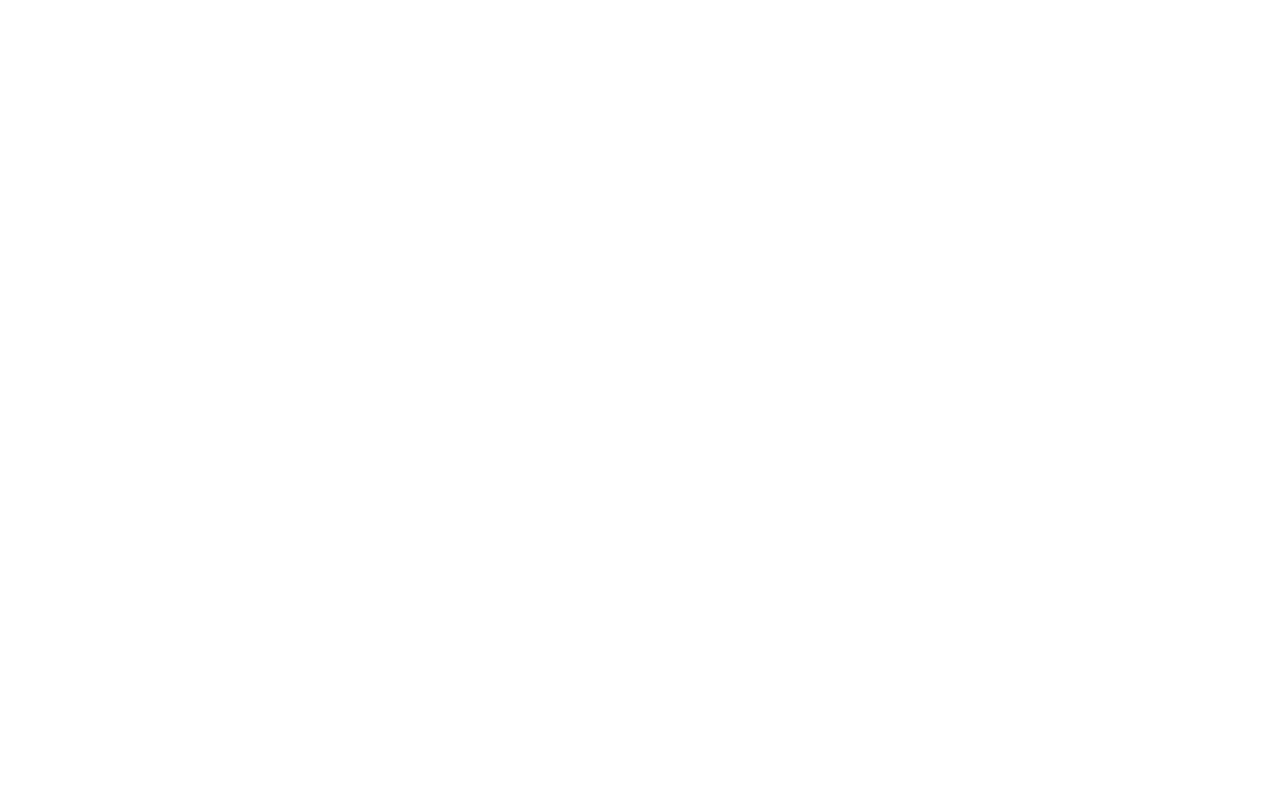
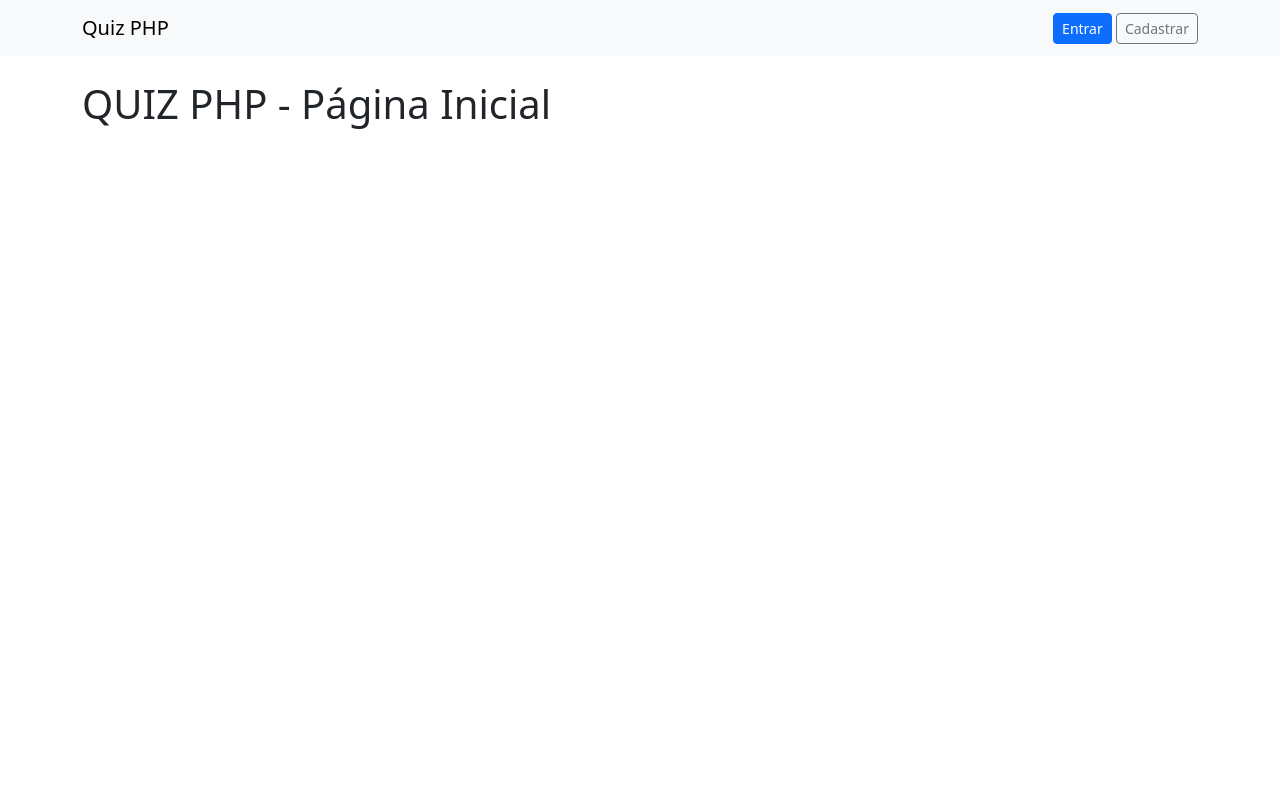
Before and after one commit to jhmoreira/quiz-php, a PHP site: page / in a window 1280 px wide. Before the commit the page is empty. Run offline with PHP 8.4, Linux system fonts and the light colour scheme.

Commit message:
:tada: Initial project structure

```diff
--- a/public/index.php
+++ b/public/index.php
@@ -1,20 +1,6 @@
 <?php
-define('DB_HOST', 'localhost');
-define('DB_NAME', 'quiz');
-define('DB_USER', 'root');
-define('DB_PASSWORD', '');
-
-$options = [
-    PDO::ATTR_ERRMODE => PDO::ERRMODE_EXCEPTION,
-    PDO::ATTR_DEFAULT_FETCH_MODE => PDO::FETCH_ASSOC,
-    PDO::ATTR_EMULATE_PREPARES => false,
-];
-
-try{
-    $pdo = new PDO("mysql:host=". DB_HOST. ";charset= utf8mb4", DB_USER, DB_PASSWORD,$options);
-}catch(PDOException $e){
-    $pdo = NULL;
-}
-
-
+require_once __DIR__ . "/../resources/layout/header.php";
 ?>
+<h1>QUIZ PHP - Página Inicial</h1>
+<?php
+require_once __DIR__ . "/../resources/layout/footer.php";
--- /dev/null
+++ b/resources/css/style.css
@@ -0,0 +1,3 @@
+body{
+    padding-bottom: 40px;
+}
--- /dev/null
+++ b/resources/layout/footer.php
@@ -0,0 +1,4 @@
+</div>
+<script src = ""></script>
+</body>
+</html>
--- /dev/null
+++ b/resources/layout/header.php
@@ -0,0 +1,29 @@
+<?php
+if(session_status()===PHP_SESSION_NONE){
+    session_start();
+}
+?>
+
+<!DOCTYPE html>
+<html>
+    <head>
+        <meta charset="utf-8">
+        <title>QUIZ PHP</title>
+        <link href="https://cdn.jsdelivr.net/npm/bootstrap@5.3.8/dist/css/bootstrap.min.css" rel="stylesheet" integrity="sha384-sRIl4kxILFvY47J16cr9ZwB07vP4J8+LH7qKQnuqkuIAvNWLzeN8tE5YBujZqJLB" crossorigin="anonymous">
+        <link rel="stylesheet" href="resources/css/style.css">
+    </head>
+    <body>
+        <nav class="navbar navbar-expand-lg navbar-light bg-light mb-4">
+            <div class="container">
+                <a href="/index.php" class="navbar-brand">Quiz PHP</a>
+                <div>
+            <?php if(isset($_SESSION['user_id'])):?>
+                <a href="/public/logout.php" class="btn btn-sm btn-outline-primary">Sair</a>
+                <?php else: ?>
+                    <a href="/public/login.php" class="btn btn-sm btn-primary">Entrar</a>
+                    <a href="/public/register.php" class="btn btn-sm btn-outline-secondary">Cadastrar</a>
+                <?php endif;?>
+               </div>
+            </div>
+        </nav>
+        <div class="container">
```
Also changed, not shown: config/database.php (added, +20 -0 lines).
